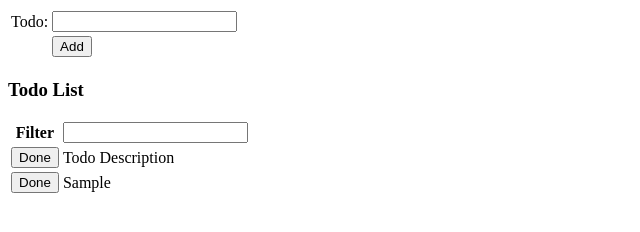
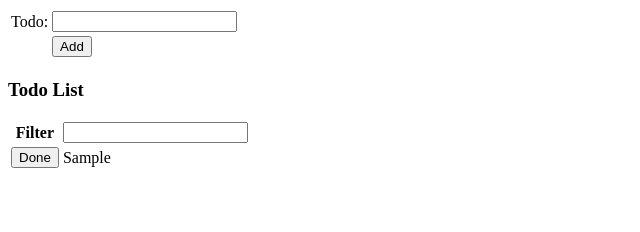
Before and after one commit to aaggee/todolist-app, a plain HTML site: page index.html in a window 1280 px wide. Both pictures are taken after typing "Sample" into the empty fields and a click on the input "Add". Shown: the whole page, without its empty margins (0-640 px from the left). Drawn offline with Linux system fonts and the light colour scheme.

Commit message:
add display todolist

```diff
--- a/index.html
+++ b/index.html
@@ -28,12 +28,7 @@
             <th><label for="filter">Filter</label></th>
             <th><input type="text" name="search" id="search"></th>
         </thead>
-        <tbody id="todolistBody">
-            <tr>
-                <td><input type="button" value="Done"></td>
-                <td>Todo Description</td>
-            </tr>
-        </tbody>
+        <tbody id="todolistBody"></tbody>
     </table>
 </body>
 <script type="text/javascript" src="scripts/main.js"></script>
--- a/scripts/main.js
+++ b/scripts/main.js
@@ -1,6 +1,15 @@
 const todolist = [];
 
+function clearTodolist() {
+    const todolistBody = document.getElementById("todolistBody");
+    while (todolistBody.firstChild) {
+        todolistBody.removeChild(todolistBody.firstChild);
+    }
+}
+
 function displayTodolist() {
+    clearTodolist();
+
     for (let index = 0; index < todolist.length; index++) {
         const todo = todolist[index];
 
@@ -21,8 +30,6 @@ function displayTodolist() {
 
         const todolistBody = document.getElementById("todolistBody");
         todolistBody.appendChild(tr);
-
-
     }
 }
 
@@ -34,7 +41,7 @@ document.forms['todoForm'].onsubmit = function (event) {
 
     document.forms['todoForm'].reset();
 
-    console.info(todolist);
+    // console.info(todolist);
     displayTodolist();
 
 }
```
